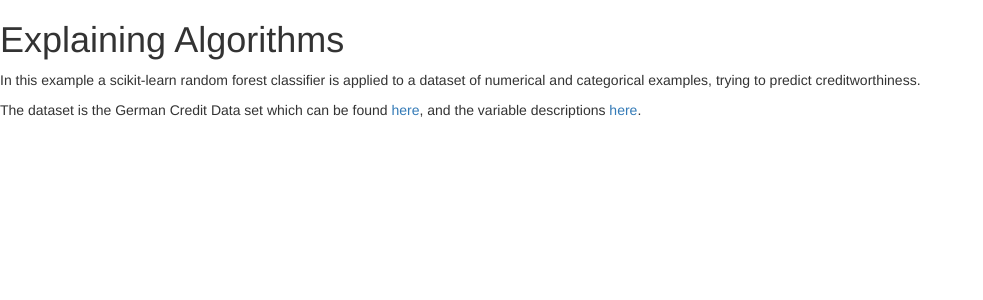
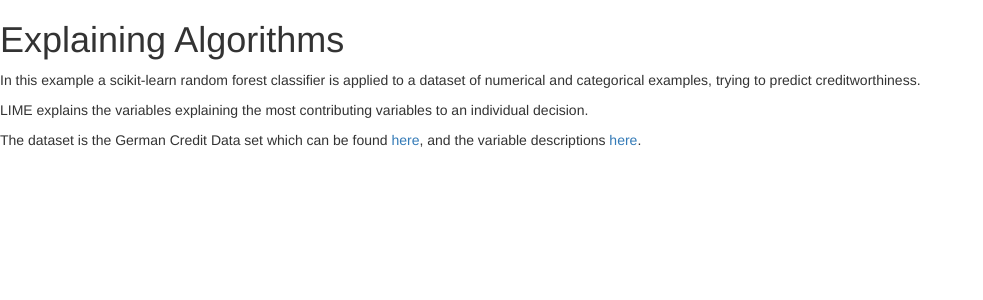
Before and after one commit to chreman/explaining_algorithms, a Flask app: template templates/creditscoring.html in a window 1280 px wide. Shown: the top 300 px of the page, without its empty margins (0-983 px from the left). Run offline with Flask 2, Linux system fonts and the light colour scheme; the template is opened without the code that fills it, so the values that code supplies are empty; parts of the project's set-up code (start-up, migrations or seed data) failed here and were passed over; some libraries are stand-ins or nearby versions.

Commit message:
info updated

```diff
--- a/templates/creditscoring.html
+++ b/templates/creditscoring.html
@@ -3,6 +3,8 @@
   <div>
     <p>In this example a scikit-learn random forest classifier is applied to a dataset of numerical and categorical examples,
       trying to predict creditworthiness.
+    <p>LIME explains the variables explaining the most contributing variables to an individual decision.
+    </p>
     </p>
     <p>The dataset is the German Credit Data set which can be found <a href="https://onlinecourses.science.psu.edu/stat857/node/215" target="_blank">here</a>,
       and the variable descriptions <a href="https://onlinecourses.science.psu.edu/stat857/node/222" target="_blank">here</a>.
```
